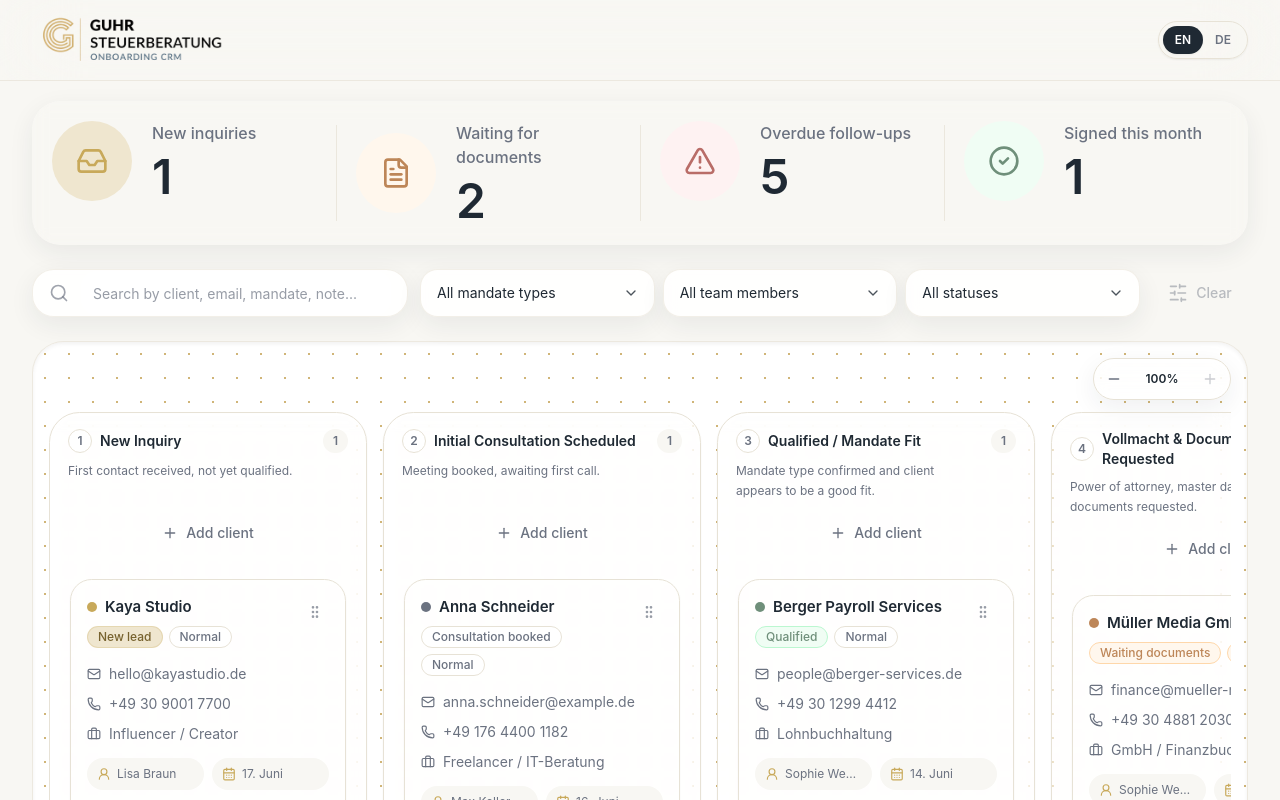
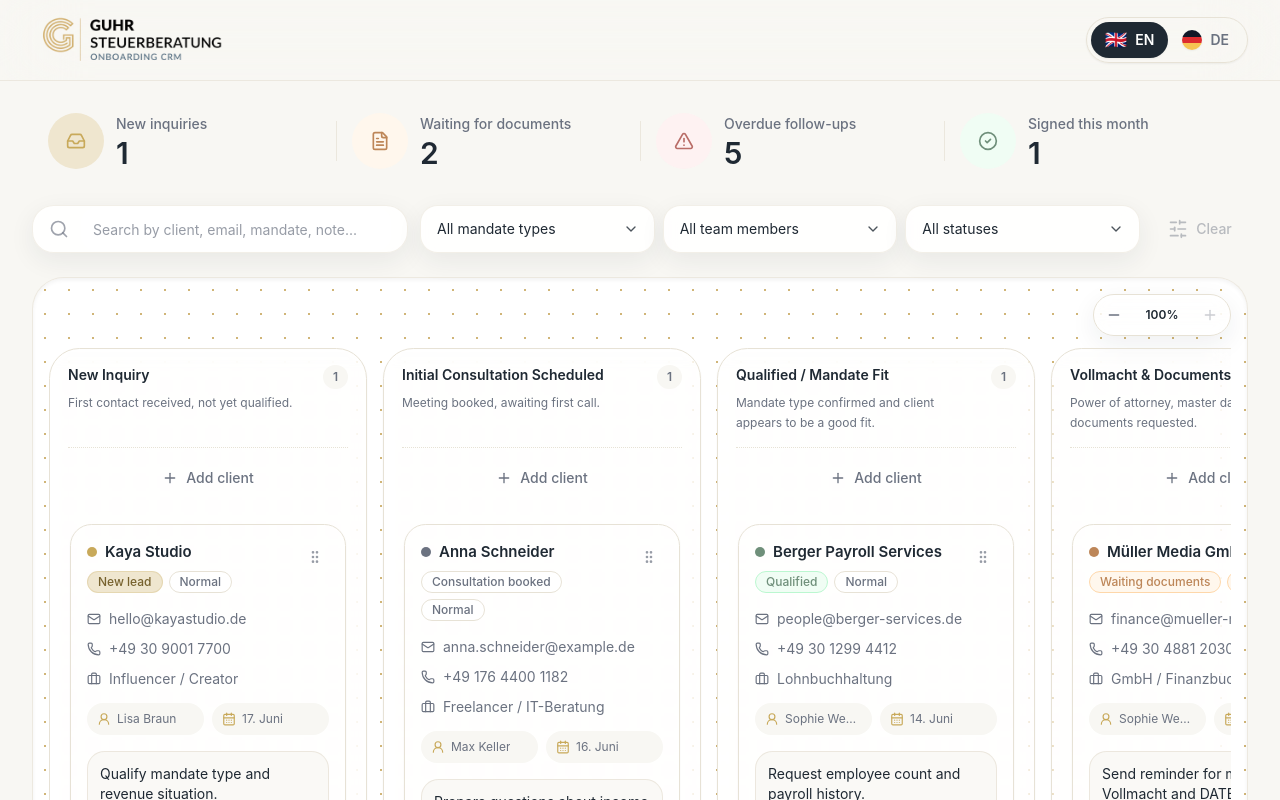
Before and after one commit to valdrin18/kanban, a React (Vite) app: page / in a window 1280 px wide. Shown: the top 800 px of the page. Built offline with nearby package versions, Linux system fonts and the light colour scheme.

Commit message:
small updates nitpicks

```diff
--- a/src/components/board/KanbanColumn.tsx
+++ b/src/components/board/KanbanColumn.tsx
@@ -18,7 +18,6 @@ interface KanbanColumnProps {
 export function KanbanColumn({ column, clients, placeholderIndex = null }: KanbanColumnProps) {
   const openAddClient = useBoardStore((state) => state.openAddClient);
   const { setNodeRef, isOver } = useDroppable({ id: column.id });
-  const columnIndex = boardColumns.findIndex((item) => item.id === column.id) + 1;
   const normalizedPlaceholderIndex =
     placeholderIndex === null ? null : Math.min(Math.max(placeholderIndex, 0), clients.length);
   const displayCount = clients.length + (normalizedPlaceholderIndex === null ? 0 : 1);
@@ -35,9 +34,6 @@ export function KanbanColumn({ column, clients, placeholderIndex = null }: Kanba
         <div className="flex items-start justify-between gap-3">
           <div className="min-w-0">
             <div className="flex items-center gap-2">
-              <span className="flex h-6 w-6 shrink-0 items-center justify-center rounded-full border border-guhr-border bg-white text-xs font-semibold text-guhr-muted">
-                {columnIndex}
-              </span>
               <h2 className="text-sm font-semibold leading-5 tracking-normal text-guhr-text">
                 {column.title}
               </h2>
@@ -50,6 +46,7 @@ export function KanbanColumn({ column, clients, placeholderIndex = null }: Kanba
             {displayCount}
           </span>
         </div>
+        <div className="mt-3 border-t border-dotted border-guhr-border" />
         <Button
           size="sm"
           variant="ghost"
--- a/src/components/layout/DashboardMetrics.tsx
+++ b/src/components/layout/DashboardMetrics.tsx
@@ -6,7 +6,7 @@ import { isFollowUpRecommended } from "../../utils/recommendations";
 import { cn } from "../../lib/utils";
 
 const metricShell =
-  "relative p-5 transition hover:bg-guhr-background/45";
+  "relative px-4 py-3";
 
 export function DashboardMetrics() {
   const clients = useBoardStore((state) => state.clients);
@@ -44,7 +44,7 @@ export function DashboardMetrics() {
   );
 
   return (
-    <section className="grid overflow-hidden rounded-[1.75rem] bg-white/82 shadow-card backdrop-blur sm:grid-cols-2 xl:grid-cols-4">
+    <section className="grid max-w-[1320px] overflow-hidden sm:grid-cols-2 xl:grid-cols-4">
       {metrics.map((metric, index) => {
         const Icon = metric.icon;
 
@@ -53,21 +53,21 @@ export function DashboardMetrics() {
             className={cn(
               metricShell,
               index % 2 === 1 &&
-                "sm:before:absolute sm:before:bottom-6 sm:before:left-0 sm:before:top-6 sm:before:w-px sm:before:bg-guhr-border/75",
+                "sm:before:absolute sm:before:bottom-5 sm:before:left-0 sm:before:top-5 sm:before:w-px sm:before:bg-guhr-border/75",
               index > 1 &&
                 "max-sm:border-t max-sm:border-guhr-border/75 sm:border-t sm:border-guhr-border/75 xl:border-t-0",
               index > 0 &&
-                "xl:before:absolute xl:before:bottom-6 xl:before:left-0 xl:before:top-6 xl:before:w-px xl:before:bg-guhr-border/75",
+                "xl:before:absolute xl:before:bottom-5 xl:before:left-0 xl:before:top-5 xl:before:w-px xl:before:bg-guhr-border/75",
             )}
             key={metric.label}
           >
-            <div className="flex items-center gap-5">
-              <span className={`flex h-20 w-20 shrink-0 items-center justify-center rounded-full ${metric.tone}`}>
-                <Icon className="h-8 w-8" />
+            <div className="flex items-center gap-3">
+              <span className={`flex h-14 w-14 shrink-0 items-center justify-center rounded-full ${metric.tone}`}>
+                <Icon className="h-5 w-5" />
               </span>
               <div className="min-w-0">
-                <p className="text-base font-medium leading-6 text-guhr-muted">{metric.label}</p>
-                <p className="mt-2 text-5xl font-semibold leading-none tracking-normal text-guhr-text">
+                <p className="text-sm font-medium leading-5 text-guhr-muted">{metric.label}</p>
+                <p className="mt-1 text-3xl font-semibold leading-none tracking-normal text-guhr-text">
                   {metric.value}
                 </p>
               </div>
--- a/src/components/layout/Header.tsx
+++ b/src/components/layout/Header.tsx
@@ -9,19 +9,21 @@ export function Header() {
           alt="Guhr Steuerberatungsgesellschaft mbH"
           className="h-14 w-auto max-w-[242px] object-contain sm:h-16 sm:max-w-[284px]"
         />
-        <div className="inline-flex items-center rounded-full border border-guhr-border bg-white/82 p-1 shadow-sm backdrop-blur">
+        <div className="inline-flex items-center rounded-full border border-guhr-border bg-white/88 p-1 shadow-sm backdrop-blur">
           <button
             type="button"
-            className="rounded-full bg-guhr-text px-3 py-1.5 text-xs font-semibold text-white shadow-sm transition"
+            className="inline-flex h-9 items-center gap-2 rounded-full bg-guhr-text px-3.5 text-sm font-semibold text-white shadow-sm transition"
             aria-pressed="true"
           >
+            <span className="text-lg leading-none" aria-hidden="true">🇬🇧</span>
             EN
           </button>
           <button
             type="button"
-            className="rounded-full px-3 py-1.5 text-xs font-semibold text-guhr-muted transition hover:bg-guhr-background hover:text-guhr-text"
+            className="inline-flex h-9 items-center gap-2 rounded-full px-3.5 text-sm font-semibold text-guhr-muted transition hover:bg-guhr-background hover:text-guhr-text"
             aria-pressed="false"
           >
+            <span className="flag-de h-5 w-5 shrink-0 rounded-full shadow-sm" aria-hidden="true" />
             DE
           </button>
         </div>
--- a/src/index.css
+++ b/src/index.css
@@ -37,6 +37,11 @@ body {
   background-size: 24px 24px;
 }
 
+.flag-de {
+  background: linear-gradient(to bottom, #111827 0 33%, #dd2c2f 33% 66%, #f6c453 66% 100%);
+}
+
+
 button,
 input,
 select,
```
